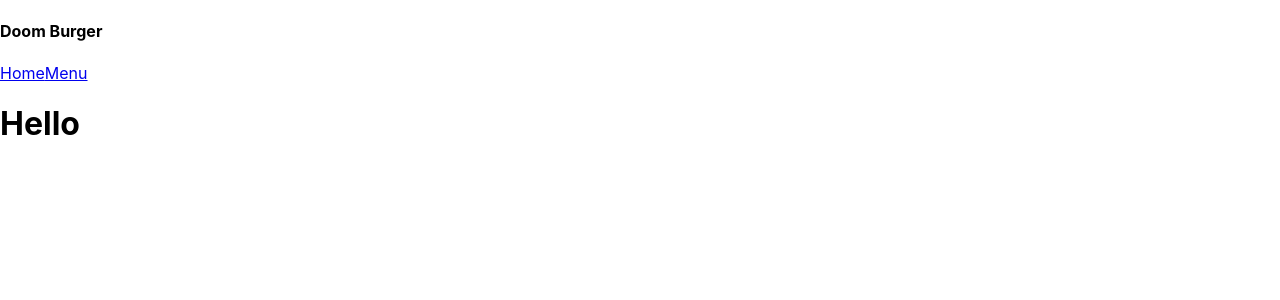
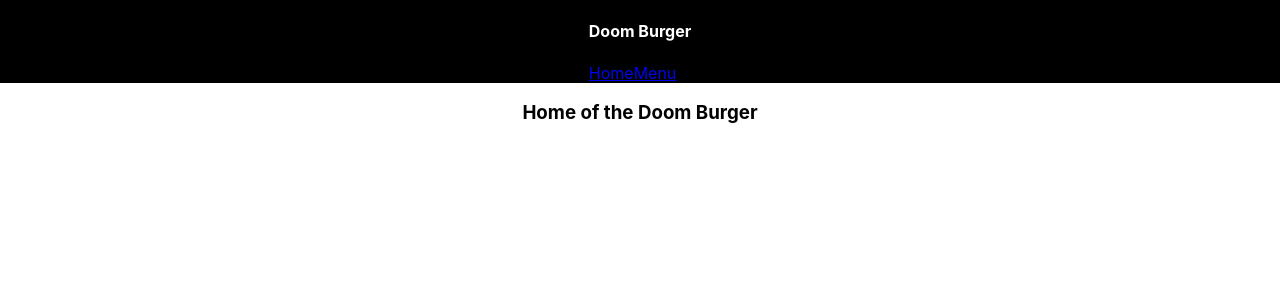
Before and after one commit to d00m-star/DoomBurger, a React (Create React App) app in the folder client/: page / in a window 1280 px wide. Shown: the top 300 px of the page. Built offline with nearby package versions, Linux system fonts and the light colour scheme; no server answers.

Commit message:
rendered burgers, power is out

```diff
--- a/client/src/App.css
+++ b/client/src/App.css
@@ -0,0 +1,27 @@
+.home-container {
+  display: flex;
+  justify-content: center;
+  align-items: center;
+  flex-direction: column;
+  width: 100%
+}
+.menu-container {
+  display: grid;
+  grid-template-columns: 1fr 4fr 1fr;
+  height: 100vh;
+  width: 100vw;
+}
+header {
+  background-color: black;
+  display: flex;
+  justify-content: space-around;
+}
+.header, nav {
+  background-color: black;
+  color: white
+}
+
+.home-image-container {
+  display: flex;
+  justify-content: center;
+}
--- a/client/src/components/Home.jsx
+++ b/client/src/components/Home.jsx
@@ -1,7 +1,22 @@
 const Home = () => {
 
 return (
-  <h1> Hello </h1>
+  <div className='home-container'>
+    <div className='home-top'>
+    <h3>Home of the Doom Burger</h3>
+    </div>
+    <div className="home-image-container">
+
+      <img src=''></img>
+    </div>
+    <div className='home-bottom'>
+      <div className='reviews'>
+
+      </div>
+    </div>
+
+
+  </div>
   )
 }
 
--- a/client/src/components/Menu.jsx
+++ b/client/src/components/Menu.jsx
@@ -1,6 +1,38 @@
-const Menu = () => {
+const Menu = (props) => {
   return (
-    <div>MENU</div>
+    <div className="menu-container">
+      <div className='left-menu'>
+        Left
+        {props.burgers.map((burger) => (
+          <div>
+            <h4>{burger.name}</h4>
+          </div>
+        ))}
+      </div>
+      <div className='middle-menu'>
+        Middle
+        <div className='burger-list'>
+          {props.burgers.map((burger) => (
+            <div className='burger-names'>
+              {burger.description}
+              <button className='menu-button'>Add to Order</button>
+            </div>
+          ))}
+
+        </div>
+      </div>
+      <div className='right-menu'>
+        Right
+        <div>
+          {/* {props.order.map((o) => (
+            <div>
+              {o}
+            </div>
+          ))} */}
+        </div>
+      </div>
+
+      </div>
   )
 }
 
```
Also changed, not shown: 1 other file (tests, documents, lock files or other folders).
